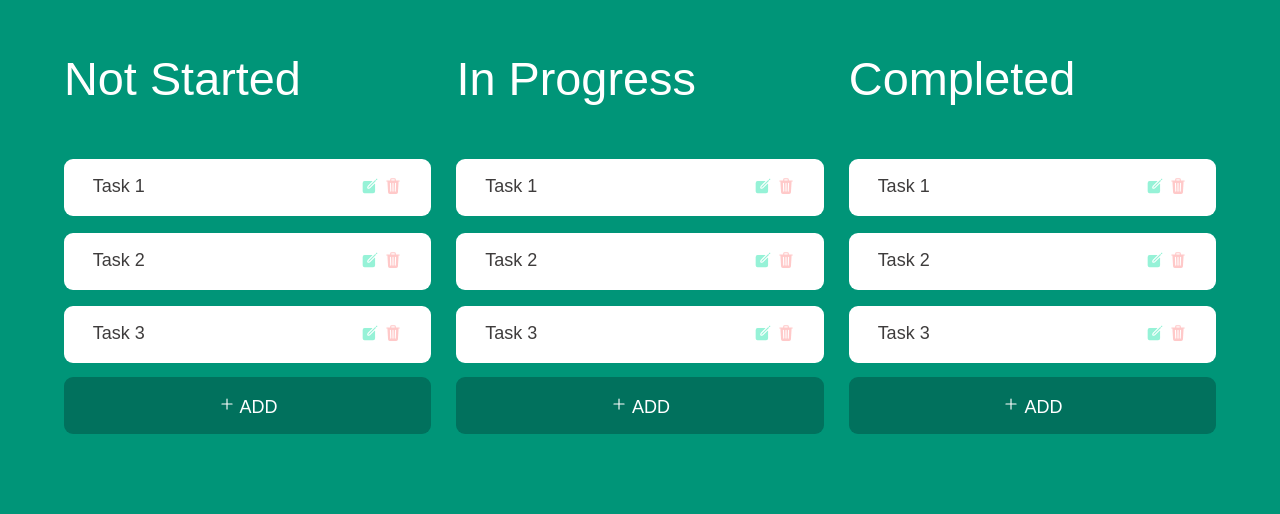
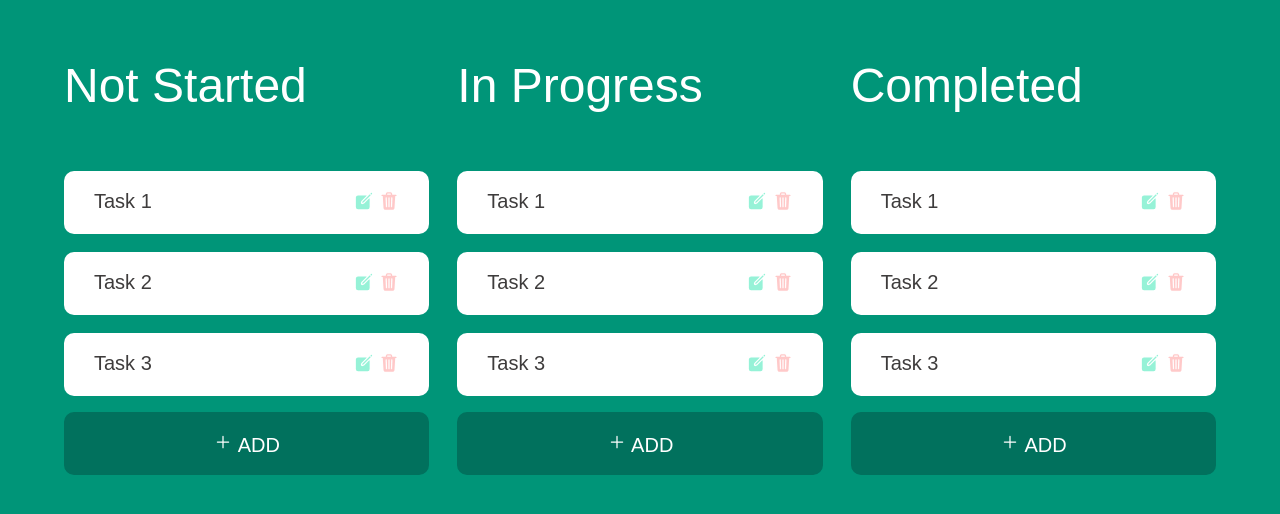
Before and after one commit to dalia-muhamed/To-Do-List, a plain HTML site: page pages/index.html in a window 1280 px wide. Drawn offline with nearby package versions, Linux system fonts and the light colour scheme.

Commit message:
Finishing html/css

```diff
--- a/pages/mediaquery.css
+++ b/pages/mediaquery.css
@@ -12,6 +12,9 @@
   }
 }
 @media (min-width: 62.25em) {
+  html {
+    font-size: 62.5%;
+  }
   .container {
     gap: 2.8rem;
     grid-template-columns: repeat(3, 1fr);
@@ -23,14 +26,14 @@
     margin: 5.2rem 0;
   }
   .primary-heading {
-    font-size: 5.2rem;
+    font-size: 4.8rem;
   }
   .to-do-list-item {
-    padding: 2rem 3.2rem;
+    padding: 2rem 3rem;
     font-size: 2rem;
   }
   .add-btn {
     font-size: 2rem;
-    padding: 2rem 3.6rem;
+    padding: 2rem 3.4rem;
   }
 }
```
